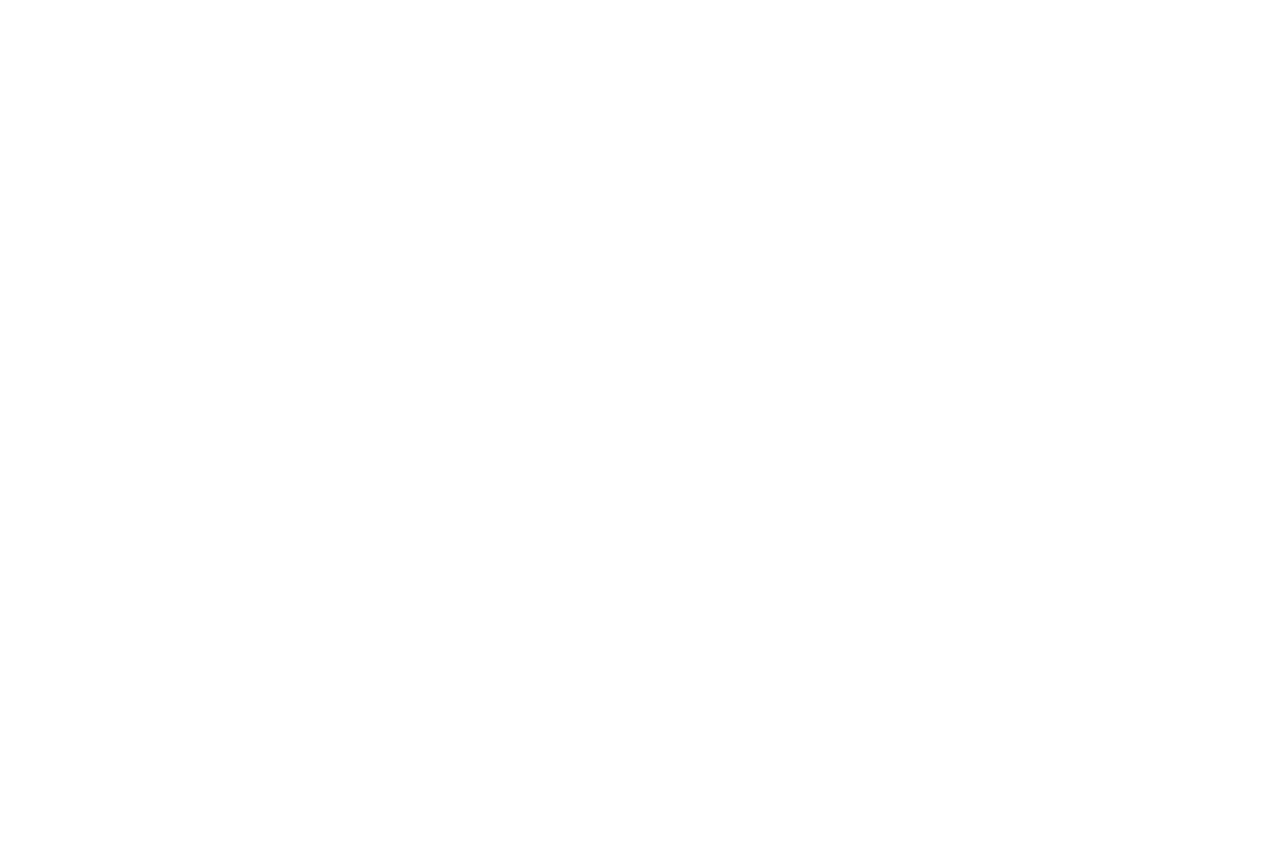
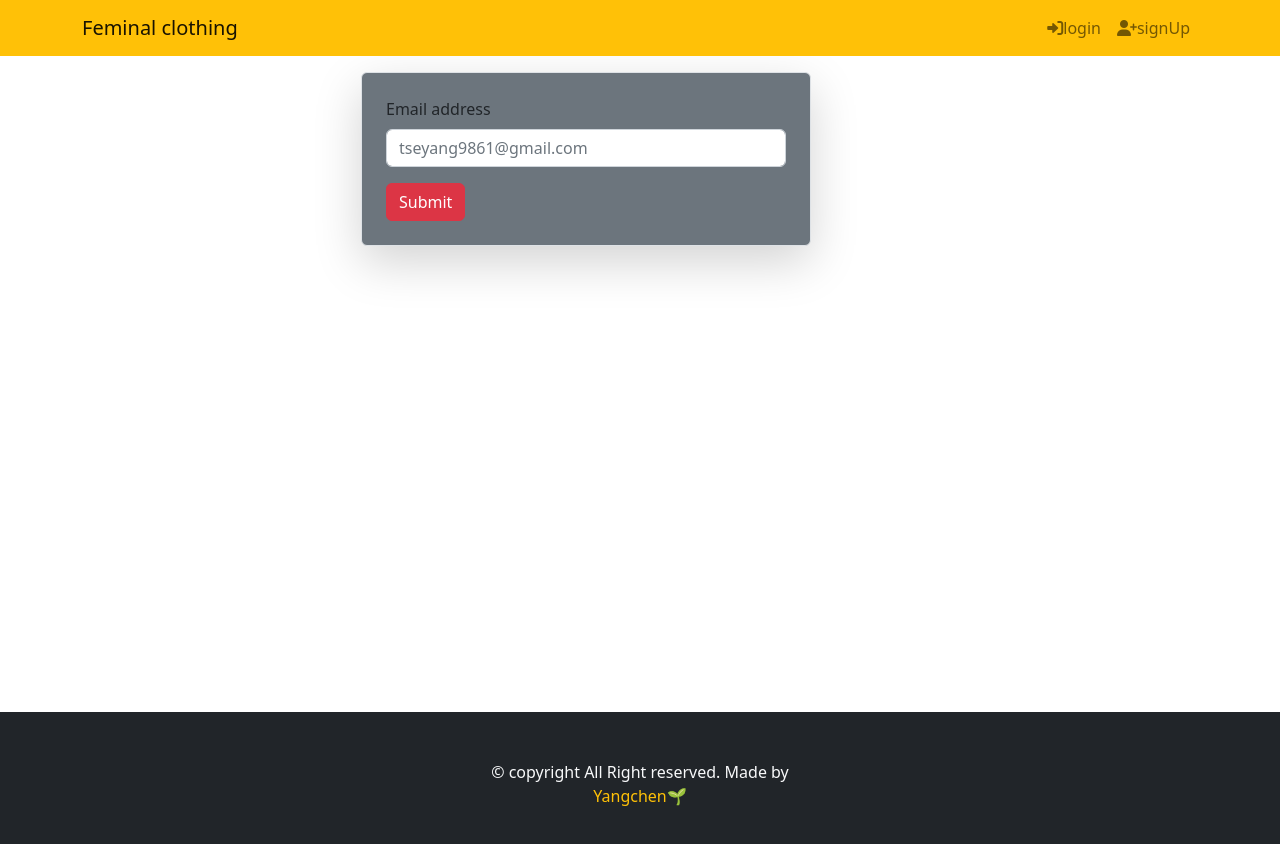
Before and after one commit to yangchen55/ecommerceClient, a React (Create React App) app: page /resetPassword in a window 1280 px wide. Before the commit this address had no page. Shown: the top 844 px of the page. Before the commit the page ends 800 px from the top, so only its background shows below. Built offline with nearby package versions, Linux system fonts and the light colour scheme.

Commit message:
feature update

```diff
--- a/src/App.js
+++ b/src/App.js
@@ -5,6 +5,7 @@
 import { BrowserRouter as Browser, Routes, Route } from "react-router-dom";
 import NewAccVerify from './verify/NewAccVerify';
 import Dashboard from './dashboard/Dashboard';
+import ResetPassword from './pages/reset-password/ResetPassword';
 
 
 
@@ -22,6 +23,7 @@
 
           <Route path="/register" element={<RegisterPage />} />
           <Route path="/dashboard" element={< Dashboard />} />
+          <Route path="/resetPassword" element={< ResetPassword />} />
 
         </Routes>
       </Browser>
--- a/src/helper/axios.js
+++ b/src/helper/axios.js
@@ -13,6 +13,9 @@
         };
     }
 };
+
+
+
 
 export const postEmailVerification = async (data) => {
     try {
@@ -38,3 +41,32 @@
 
     }
 }
+
+export const tokenVerify = async (verifydata) => {
+    try {
+
+        const { data } = await axios.post(adminApi + "/tokenVerify", verifydata)
+        console.log(data)
+        return data
+    } catch (error) {
+        return {
+            status: "error",
+            message: error.message
+        }
+
+    }
+}
+
+
+export const postEmailVerify = async (data) => {
+    try {
+        console.log("from postEmail verify")
+        const res = await axios.post(adminApi + "/resetPassword", data);
+        return res.data;
+    } catch (error) {
+        return {
+            status: "error",
+            message: error.message,
+        };
+    }
+};
--- a/src/pages/layout/AdminLayout.js
+++ b/src/pages/layout/AdminLayout.js
@@ -1,5 +1,5 @@
 import React from 'react'
-import { Container, Row, Col, Navbar} from 'react-bootstrap'
+import { Container, Row, Col, Navbar } from 'react-bootstrap'
 import { Link } from 'react-router-dom'
 import Footer from './Footer'
 import Header from './Header'
@@ -13,8 +13,8 @@
                 <Container fluid>
                     <Row>
                         <Col xs="3" className='side-bar bg-dark text-light'>
-                                <Navbar.Toggle aria-controls="basic-navbar-nav" className='bg-success' />
-                                <Navbar.Collapse id="basic-navbar-nav">
+                            {/* <Navbar.Toggle aria-controls="basic-navbar-nav" className='bg-success' />
+                                <Navbar.Collapse id="basic-navbar-nav"> */}
 
 
                             <div className="mt-5">
@@ -23,29 +23,29 @@
                                 <div className="side-bar">
                                     <ul>
                                         <li>
-                                        <Link to ="/dashboard" className='nav-link'> <i class="fa-solid fa-person"></i>dashboard</Link>
+                                            <Link to="/dashboard" className='nav-link'> <i class="fa-solid fa-person"></i>dashboard</Link>
                                         </li>
                                         <li>
-                                        <Link to ="/dashboard" className='nav-link'> <i class="fa-solid fa-gauge"></i>catalogue</Link>
+                                            <Link to="/dashboard" className='nav-link'> <i class="fa-solid fa-gauge"></i>catalogue</Link>
                                         </li>
 
 
                                         <li>
-                                        <Link to ="/dashboard" className='nav-link'> <i class="fa-light fa-gauge"></i>orders</Link>
+                                            <Link to="/dashboard" className='nav-link'> <i class="fa-light fa-gauge"></i>orders</Link>
                                         </li>
                                         <li>
-                                        <Link to ="/dashboard" className='nav-link'> <i class="fa-solid fa-people"></i>customer</Link>
+                                            <Link to="/dashboard" className='nav-link'> <i class="fa-solid fa-people"></i>customer</Link>
                                         </li>
                                         <li>
-                                        <Link to ="/dashboard" className='nav-link'> <i class="fa-light fa-gear"></i>setting</Link>
+                                            <Link to="/dashboard" className='nav-link'> <i class="fa-light fa-gear"></i>setting</Link>
                                         </li>
                                         <li>
-                                        <Link to ="/dashboard" className='nav-link'> <i class="fa-light fa-gauge"></i>dashboard</Link>
+                                            <Link to="/dashboard" className='nav-link'> <i class="fa-light fa-gauge"></i>dashboard</Link>
                                         </li>
                                     </ul>
                                 </div>
                             </div>
-                          </Navbar.Collapse>
+                            {/* </Navbar.Collapse> */}
                         </Col>
 
 
@@ -63,7 +63,7 @@
 
 
             <Footer />
-        </div>
+        </div >
     )
 }
 
--- a/src/pages/login/LoginPage.js
+++ b/src/pages/login/LoginPage.js
@@ -1,5 +1,6 @@
 import React, { useRef, useEffect } from 'react'
 import { Container, Form, Button, Spinner } from 'react-bootstrap'
+import { Link } from 'react-router-dom'
 import { useDispatch, useSelector } from 'react-redux'
 import { useNavigate } from 'react-router-dom'
 import Footer from '../layout/Footer'
@@ -58,14 +59,26 @@
                             <Form.Control type="password" placeholder="Password" ref={passRef} required />
                         </Form.Group>
 
+
                         <Button variant="danger" type="submit" >
                             {isLoading ? <Spinner animation='border' /> : "submit"}
+                        </Button>
+                        <br>
+                        </br>
+                        <div className='text-end' >
 
-                        </Button>
+                            <Link to="/resetPassword" > Forget password? </Link>
+
+
+                        </div>
+
+
 
 
                     </Form>
+
                 </Container>
+
 
 
             </div>
--- /dev/null
+++ b/src/pages/reset-password/ResetPassword.js
@@ -0,0 +1,175 @@
+import React, { useState } from 'react'
+import CustomInput from '../../components/CustomInput'
+import Footer from '../layout/Footer'
+import Header from '../layout/Header'
+import { Container, Form, Button, Spinner } from 'react-bootstrap'
+import { toast } from 'react-toastify';
+import { postEmailVerify, tokenVerify } from '../../helper/axios'
+
+const ResetPassword = () => {
+    const [form, setForm] = useState({})
+    const [emailexist, setEmailexist] = useState(false)
+    const [email, setEmail] = useState({})
+
+
+    const inputs = [
+        {
+            label: "otp",
+            type: "number",
+            name: "otp",
+            required: true
+
+        },
+
+        {
+            label: "new password",
+            type: "password",
+            name: "newPassword",
+            required: true
+
+        },
+        {
+            label: "confirm password",
+            type: "password",
+            name: "confirmPassword",
+            required: true
+
+        },
+
+
+
+    ]
+
+
+    const handleChange = (e) => {
+        const { name, value } = e.target
+        setEmail({
+            ...form,
+            [name]: value
+
+        })
+    }
+    // console.log(emailexist, "test")
+    // console.log(form)
+
+
+    // for email checked
+    const handleSubmit = async (e) => {
+        e.preventDefault()
+        // const { email } = email;
+        const { status, message, user } = await postEmailVerify(email)
+        toast[status](message)
+        if (status === "success") {
+            setEmailexist(true);
+
+
+        }
+        // console.log(user)
+        // console.log(emailexist)
+
+
+    }
+
+    const handleOnChange = (e) => {
+        const { name, value } = e.target
+        setForm({
+            ...form,
+            [name]: value
+
+        })
+    }
+
+
+
+    const handleOnSubmit = async (e) => {
+        e.preventDefault()
+        const { confirmPassword, newPassword, otp } = form;
+
+
+        if (confirmPassword !== newPassword) {
+            toast.error('new password and confirm password do not match, try again please !', {
+                position: toast.POSITION.BOTTOM_LEFT,
+            });
+            return
+        }
+        const data = await tokenVerify({ otp, email, newPassword })
+        console.log(form, email)
+
+
+    }
+    return (
+        <div>
+            <Header />
+            <div className='main login-page'>
+                <Container className='m-3'>
+                    {
+                        (emailexist == false) ?
+                            <Form className='border p-4 rounded bg-secondary shadow-lg' onSubmit={handleSubmit}>
+
+                                <Form.Group className="mb-3" controlId="formBasicEmail">
+                                    <Form.Label>Email address</Form.Label>
+                                    <Form.Control name="email" type="email" placeholder="tseyang9861@gmail.com" required onChange={handleChange} />
+                                </Form.Group>
+
+                                <Button variant="danger" type="submit">
+                                    Submit
+                                </Button>
+
+
+                            </Form>
+
+
+                            :
+                            <Form className='border p-4 rounded bg-secondary shadow-lg' onSubmit={handleOnSubmit}>
+                                <h3> Reset Passowrd </h3>
+                                <hr></hr>
+                                {inputs.map((item, i) =>
+                                    <CustomInput key={i} {...item} onChange={handleOnChange} />
+                                )}
+                                <Button variant="primary" type="submit">
+                                    Submit
+                                </Button>
+
+                            </Form>
+
+
+
+
+
+
+
+
+
+
+
+                    }
+
+
+
+
+
+
+
+
+
+
+
+
+
+
+                </Container>
+
+
+
+
+
+
+            </div>
+
+            <Footer />
+        </div>
+
+    )
+}
+
+export default ResetPassword
```
Also changed, not shown: 1 other file (tests, documents, lock files or other folders). Lines whose indentation alone changed are shown as unchanged.
